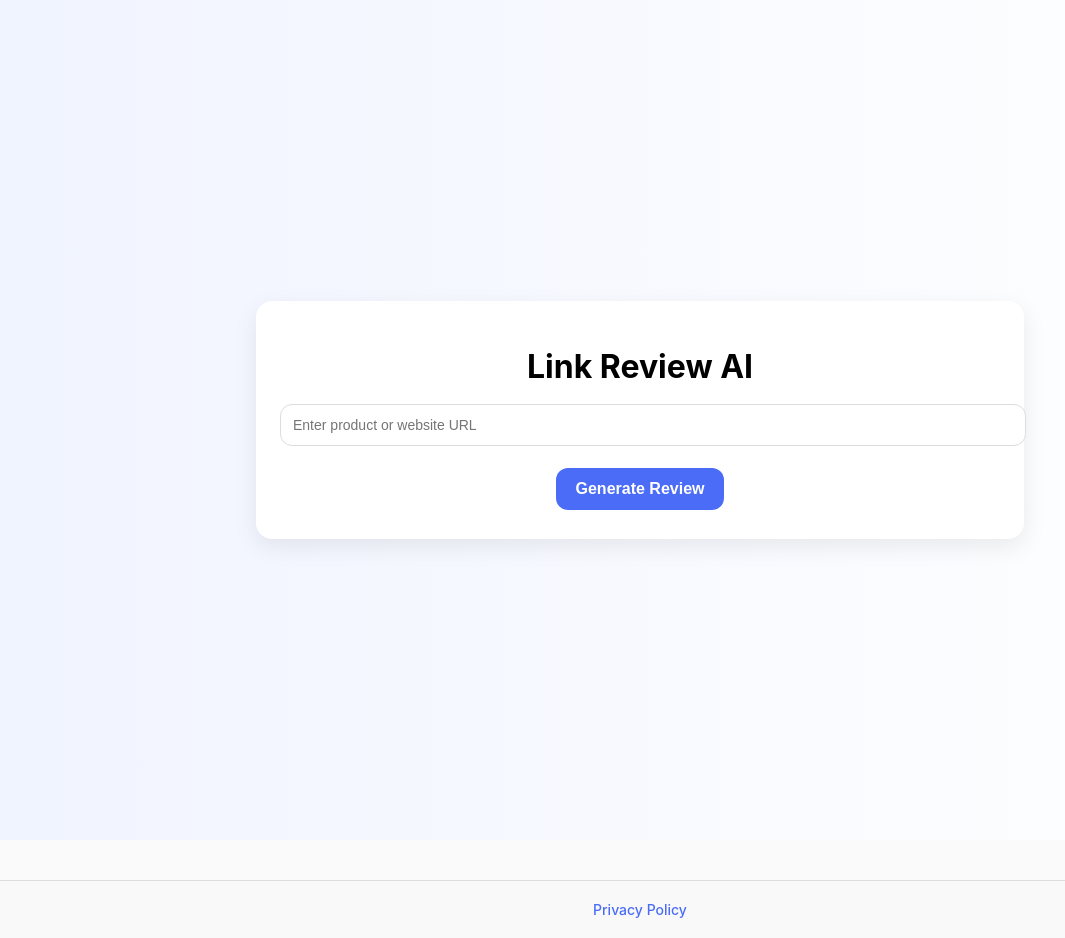
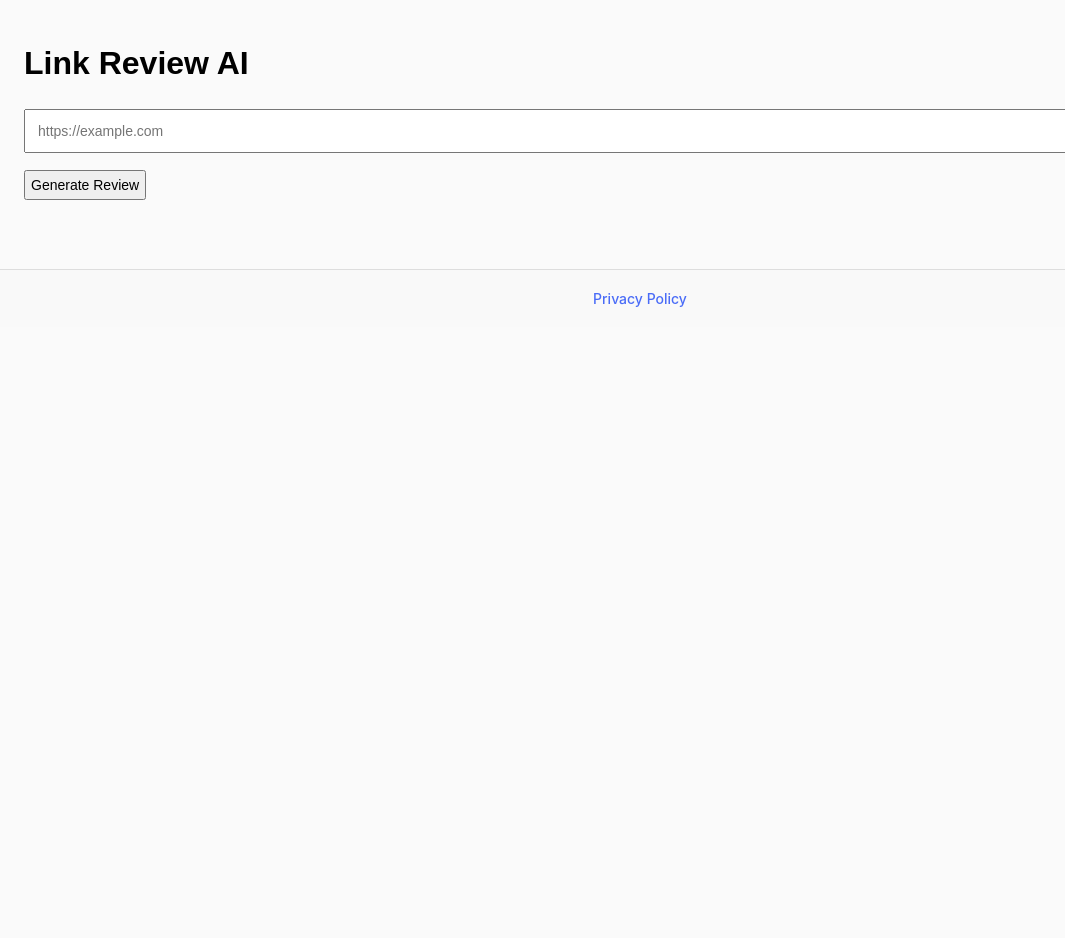
Before and after one commit to christensenandrew455-cell/funbot3000, a Next.js app: page /results in a window 1280 px wide. Shown: the whole page, without its empty margins (0-1065 px from the left). After the commit the page ends 800 px from the top, so only its background shows below. Built offline with nearby package versions, Linux system fonts and the light colour scheme.

Commit message:
Update ResultsClient.js

```diff
--- a/app/results/ResultsClient.js
+++ b/app/results/ResultsClient.js
@@ -1,63 +1,6 @@
 "use client";
 
-import { useEffect, useState } from "react";
-
-const styles = {
-  container: {
-    minHeight: "100vh",
-    display: "flex",
-    justifyContent: "center",
-    alignItems: "center",
-    padding: 20,
-    flexDirection: "column",
-    background: "linear-gradient(to right, #f0f4ff, #ffffff)",
-    fontFamily: "'Inter', sans-serif",
-  },
-  card: {
-    background: "white",
-    padding: 24,
-    borderRadius: 16,
-    boxShadow: "0 8px 24px rgba(0,0,0,0.08)",
-    maxWidth: 720,
-    width: "100%",
-    textAlign: "center",
-  },
-  buttonPrimary: {
-    background: "#4A6CF7",
-    color: "white",
-    padding: "12px 20px",
-    borderRadius: 12,
-    fontSize: 16,
-    border: "none",
-    cursor: "pointer",
-    fontWeight: 600,
-  },
-  buttonSecondary: {
-    background: "#f1f1f1",
-    color: "#333",
-    padding: "12px 20px",
-    borderRadius: 12,
-    fontSize: 16,
-    border: "1px solid #ddd",
-    cursor: "pointer",
-    fontWeight: 500,
-  },
-  input: {
-    width: "100%",
-    padding: 12,
-    borderRadius: 12,
-    border: "1px solid #ddd",
-    marginTop: 6,
-  },
-  resultBox: {
-    background: "#f1f3f6",
-    padding: 16,
-    borderRadius: 12,
-    marginTop: 16,
-    textAlign: "left",
-    wordBreak: "break-word",
-  },
-};
+import { useState } from "react";
 
 export default function ResultsClient() {
   const [loading, setLoading] = useState(false);
@@ -65,8 +8,8 @@ export default function ResultsClient() {
   const [aiResult, setAiResult] = useState(null);
   const [error, setError] = useState("");
 
-  async function fetchAi(submitUrl) {
-    if (!submitUrl) {
+  async function fetchAi() {
+    if (!url) {
       setError("Please enter a URL");
       return;
     }
@@ -79,7 +22,7 @@ export default function ResultsClient() {
       const res = await fetch("/api/generate", {
         method: "POST",
         headers: { "Content-Type": "application/json" },
-        body: JSON.stringify({ url: submitUrl }),
+        body: JSON.stringify({ url }),
       });
 
       if (!res.ok) throw new Error("API request failed");
@@ -88,50 +31,37 @@ export default function ResultsClient() {
       setAiResult(data.aiResult);
     } catch (err) {
       console.error(err);
-      setError("Failed to generate review. Try again.");
+      setError("Failed to generate review.");
     } finally {
       setLoading(false);
     }
   }
 
   return (
-    <div style={styles.container}>
-      <div style={styles.card}>
-        <h1 style={{ marginBottom: 12 }}>Link Review AI</h1>
+    <div style={{ padding: 24 }}>
+      <h1>Link Review AI</h1>
+
       <input
         type="url"
-          placeholder="Enter product or website URL"
+        placeholder="https://example.com"
         value={url}
         onChange={(e) => setUrl(e.target.value)}
-          style={styles.input}
+        style={{ padding: 12, width: "100%", marginBottom: 12 }}
       />
-        <div style={{ marginTop: 12 }}>
-          <button
-            style={styles.buttonPrimary}
-            onClick={() => fetchAi(url)}
-            disabled={loading}
-          >
+
+      <button onClick={fetchAi} disabled={loading}>
         {loading ? "Processing..." : "Generate Review"}
       </button>
-        </div>
 
-        {error && <p style={{ color: "red", marginTop: 12 }}>{error}</p>}
+      {error && <p style={{ color: "red" }}>{error}</p>}
 
       {aiResult && (
-          <div style={styles.resultBox}>
-            <p>
-              <strong>Type:</strong> {aiResult.type}
-            </p>
-            <p>
-              <strong>Title:</strong> {aiResult.title || "N/A"}
-            </p>
-            <p>
-              <strong>Status:</strong>{" "}
-              {aiResult.status === "good" ? "Good 👍" : "Bad 👎"}
-            </p>
-            <p>
-              <strong>Review:</strong> {aiResult.review}
-            </p>
+        <div style={{ marginTop: 20 }}>
+          <p><strong>Type:</strong> {aiResult.type}</p>
+          <p><strong>Title:</strong> {aiResult.title}</p>
+          <p><strong>Status:</strong> {aiResult.status}</p>
+          <p><strong>Review:</strong> {aiResult.review}</p>
+
           {aiResult.status === "bad" && aiResult.alternative && (
             <p>
               <strong>Alternative:</strong>{" "}
@@ -143,6 +73,5 @@ export default function ResultsClient() {
         </div>
       )}
     </div>
-    </div>
   );
 }
```
Lines whose indentation alone changed are shown as unchanged.
